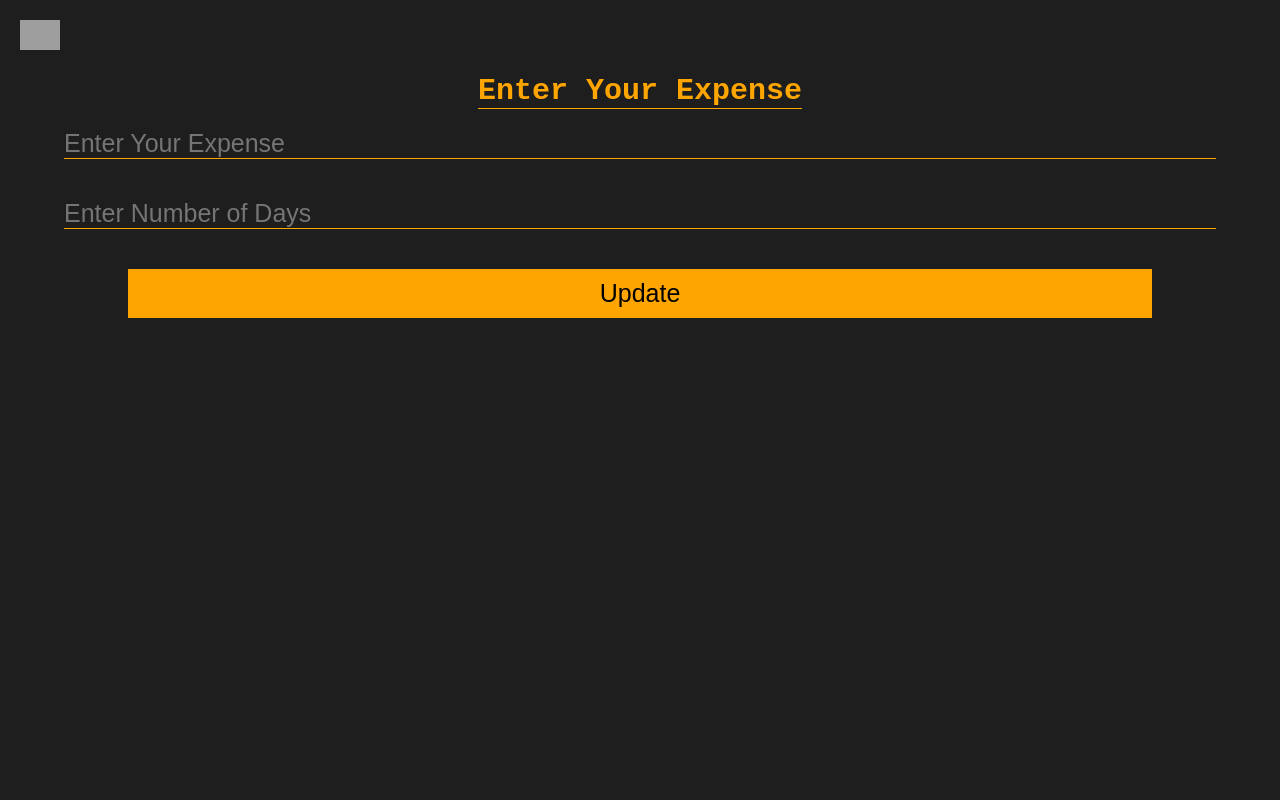
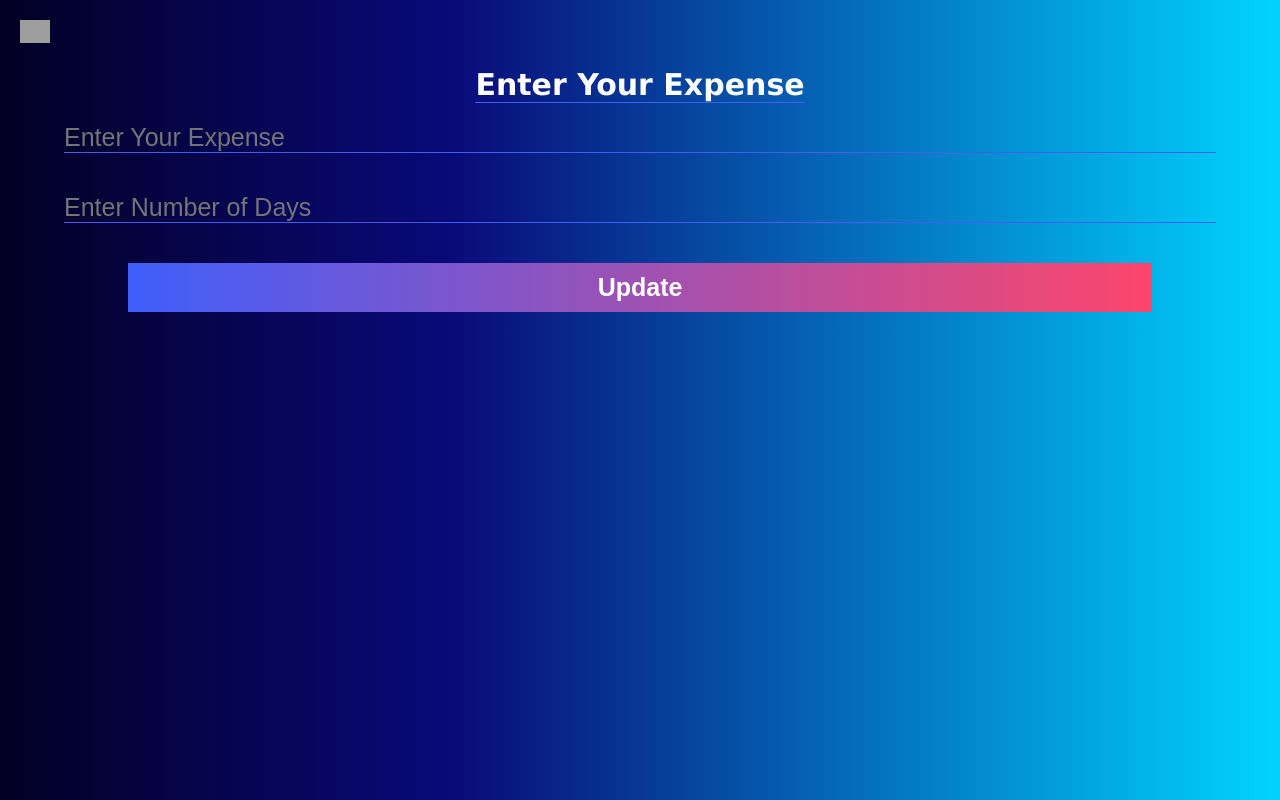
Before and after one commit to devansh1503/expense-tracker, a React (Create React App) app: page / in a window 1280 px wide. Both pictures are taken after a click on the picture 40 px from the left and 35 px from the top of the page. Built offline with nearby package versions, Linux system fonts and the light colour scheme; grey boxes are pictures that could not be loaded.

Commit message:
Changed UI and added new stats

```diff
--- a/src/App.css
+++ b/src/App.css
@@ -4,7 +4,9 @@
   box-sizing: border-box;
 }
 body{
-  background-color: rgb(30, 30, 30);
-  font-family: monospace;
+  background: rgb(2,0,36);
+  background: linear-gradient(90deg, rgba(2,0,36,1) 0%, rgba(9,9,121,1) 35%, rgba(0,212,255,1) 100%);
+  font-family: 'Lucida Sans', 'Lucida Sans Regular', 'Lucida Grande', 'Lucida Sans Unicode', Geneva, Verdana, sans-serif;
   display: flex;
+  overflow-x: hidden;
 }
--- a/src/App.js
+++ b/src/App.js
@@ -9,15 +9,20 @@ import Report from './Components.js/Report';
 function App() {
   const [formamount, setAmount] = useState(false)
   const [updateHistory, setUpdateHistory] = useState(false)
+  useEffect(()=>{
+    localStorage.setItem('start_amount', 12331)
+    const d = new Date('2024-02-07')
+    localStorage.setItem('start_timestamp', d.getTime())
+  },[])
 
   return (
     <div className="App">
-      <img src='https://www.clipartmax.com/png/full/36-365828_navbar-toggle-icon-menu-hamburger-png-white.png' style={{width:'40px', margin:'20px'}} onClick={()=>{setAmount(!formamount)}}></img>
+      <img src='https://www.clipartmax.com/png/full/36-365828_navbar-toggle-icon-menu-hamburger-png-white.png' style={{width:'30px', margin:'20px'}} onClick={()=>{setAmount(!formamount)}}></img>
       {formamount &&<FormAmount setAmount={setAmount}/>}
       {!formamount && <AmountLeft updateHistory={updateHistory}/>}
       {!formamount && <Deduct setUpdateHistory={setUpdateHistory} updateHistory={updateHistory}/>}
       {!formamount && <Record updateHistory={updateHistory}/>}
-      {!formamount && <Report updateHistory={updateHistory}/>}
+      {!formamount && localStorage.getItem('history') && <Report updateHistory={updateHistory}/>}
     </div>
   );
 }
--- a/src/Components.js/AmountLeft.js
+++ b/src/Components.js/AmountLeft.js
@@ -6,9 +6,9 @@ function AmountLeft(props) {
         setAmt(localStorage.getItem('amount'))
     },[props.updateHistory])
   return (
-    <div style={{width:'100%', display:'flex', justifyContent:'center', alignItems:'center'}}>
-        <img src='https://cdn-icons-png.flaticon.com/512/217/217853.png' style={{width:'60px'}}></img>
-        <h1 style={{fontSize:'60px', color:'white'}}>{amt}</h1>
+    <div style={{width:'100%',display:'flex', alignItems:'center', marginLeft:'30px'}}>
+        <img src='https://cdn3.iconfinder.com/data/icons/pretty-office-part-11-reflection-style/512/cash.png' style={{width:'40px'}}></img>
+        <h1 style={{fontSize:'40px', color:'white'}}>{amt}</h1>
     </div>
   )
 }
--- a/src/Components.js/Deduct.js
+++ b/src/Components.js/Deduct.js
@@ -5,18 +5,22 @@ function Deduct(props) {
         width:'90%',
         background:'none',
         border:'none',
-        fontSize:'25px',
+        fontSize:'20px',
         margin:'20px',
-        borderBottom:'1px solid orange',
+        borderBottom:'1px solid #3f5efb',
         color:'white'
     }
     const btn = {
-        width:'80%',
-        fontSize:'25px',
+        fontSize:'20px',
+        fontWeight:'600',
+        width:'fit-content',
         margin:'20px',
-        backgroundColor:'orange',
+        color:'white',
+        backgroundImage:'linear-gradient(to right, rgba(63,94,251,1) 0%, rgba(252,70,107,1) 100%)',
         border:'none',
         padding: '10px',
+        paddingLeft:'20px',
+        paddingRight:'20px'
     }
     const amt = useRef();
     const reason = useRef();
--- a/src/Components.js/FormAmount.js
+++ b/src/Components.js/FormAmount.js
@@ -7,14 +7,16 @@ function FormAmount(props) {
         border:'none',
         fontSize:'25px',
         margin:'20px',
-        borderBottom:'1px solid orange',
+        borderBottom:'1px solid #3f5efb',
         color:'white'
     }
     const btn = {
         width:'80%',
         fontSize:'25px',
         margin:'20px',
-        backgroundColor:'orange',
+        fontWeight:'600',
+        color:'white',
+        backgroundImage:'linear-gradient(to right, rgba(63,94,251,1) 0%, rgba(252,70,107,1) 100%)',
         border:'none',
         padding: '10px',
     }
@@ -23,13 +25,15 @@ function FormAmount(props) {
     const onClick = () =>{
         if(!amt.current.value) return;
         localStorage.setItem('amount', +amt.current.value)
+        localStorage.setItem('start_amount', +amt.current.value)
         localStorage.setItem('time', +time.current.value)
+        localStorage.setItem('start_timestamp', Date.now())
         localStorage.removeItem('history')
         props.setAmount(false)
     }
   return (
     <div style={{display:'flex', flexDirection:'column', justifyContent:'center', alignItems:'center', width:'100vw'}}>
-        <h1 style={{color:'orange', fontSize:'30px', borderBottom:'1px solid orange'}}>Enter Your Expense</h1>
+        <h1 style={{color:'white', fontSize:'30px', borderBottom:'1px solid #3f5efb'}}>Enter Your Expense</h1>
         <input ref={amt} style={inpStyle} placeholder='Enter Your Expense'></input>
         <input ref={time} style={inpStyle} placeholder='Enter Number of Days'></input>
         <button style={btn} onClick={onClick}>Update</button>
--- a/src/Components.js/Record.js
+++ b/src/Components.js/Record.js
@@ -4,9 +4,10 @@ function Record(props) {
     const historyStyle = {
         display:'flex',
         flexDirection:'column',
-        fontSize:'20px',
+        fontSize:'17px',
         color:'white',
-        marginLeft:'30px'
+        marginLeft:'5px',
+        fontWeight:'600'
     }
     const [his, setHis] = useState(JSON.parse(localStorage.getItem('history')))
     useEffect(()=>{
@@ -16,12 +17,12 @@ function Record(props) {
     <div style={{margin:'30px'}}>
         <h1 style={{fontSize:'30px', color:'white'}}>History</h1>
         {his ? his.slice(his.length-4, his.length).map((item)=>{
-            return <div style={{display:'flex', backgroundColor:'#4308E5', alignItems:'center', padding:'10px', margin:'10px'}}>
-                <img src='https://static.vecteezy.com/system/resources/previews/009/267/401/original/minus-sign-icon-free-png.png'
-                style={{width:'40px', height:'40px'}}></img>
+            return <div style={{display:'flex', backgroundColor:'#4308E5', alignItems:'center', padding:'10px', marginTop:'10px'}}>
+                {/* <img src='https://static.vecteezy.com/system/resources/previews/009/267/401/original/minus-sign-icon-free-png.png'
+                style={{width:'40px', height:'40px'}}></img> */}
                 <div style={historyStyle}>
                     <div>Rs.{item.amount}</div>
-                    <div>{item.reason}</div>
+                    <div style={{color:'#fc466b'}}>{item.reason}</div>
                 </div>
             </div>
         }): <div/>}
--- a/src/Components.js/Report.js
+++ b/src/Components.js/Report.js
@@ -25,8 +25,8 @@ function ExportToExcel({data, data2, fileName, btnText}){
     return buf;
   };
   const btnStyle = {
-    fontSize:'25px',
-    background:'#4308E5',
+    fontSize:'20px',
+    backgroundImage:'linear-gradient(to right, rgba(63,94,251,1) 0%, rgba(252,70,107,1) 100%)',
     color:'white',
     border:'none',
     padding:'15px',
@@ -41,25 +41,19 @@ function ExportToExcel({data, data2, fileName, btnText}){
   )
 }
 
-function Report(props) {
-    const [data, setData] = useState([])
-    const [maxamt, setMaxamt] = useState()
+function Stats(props){
     const [avg, setAvg] = useState()
+    const [daysLeft, setDaysLeft] = useState(0)
+
     useEffect(()=>{
-      const history = JSON.parse(localStorage.getItem('history'))
-      if(!history) return
-      const frequency = {}
-      var max = -1 * Math.min()
-      var max_amount = 0
-      history.forEach(element => {
-        frequency[element.amount] = frequency[element.amount]?frequency[element.amount]+1:1
-        if(max < frequency[element.amount]){
-          max = frequency[element.amount]
-          max_amount = element.amount
-        }
-      });
-      setMaxamt(max_amount)
-    },[props.updateHistory])
+      const curr = new Date()
+      const start = new Date(+localStorage.getItem('start_timestamp')) //start_timestamp can't be Date object, because in cache it will be stored as a string
+      curr.setHours(0,0,0,0)
+      start.setHours(0,0,0,0)
+      const diff = curr.getTime() - start.getTime()
+      const days = Math.floor(diff/(1000*60*60*24))
+      setDaysLeft(days)
+    },[])
 
     useEffect(()=>{
       const history = JSON.parse(localStorage.getItem('history'))
@@ -79,36 +73,98 @@ function Report(props) {
       })
       totalsum += sum
       daily.push({"date":date, "amount":sum})
-      setData(daily)
       setAvg(totalsum/(daily.length-1))
     },[props.updateHistory])
 
     const outerStyle = {
       display:'flex',
+      justifyContent:'space-between',
+      alignItems:'center',
       color:'white',
-      marginTop:'15px',
-      justifyContent:'center',
-      alignItems:'center'
+      marginBottom:'25px',
+      fontSize:'20px',
+      fontWeight:'600',
+      width:'100%'
     }
     const valueStyle = {
       marginLeft:'25px',
-      color:'orange'
+      color:'rgba(131,58,180,1)'
+    }
+    const mainStyle = {
+      position:'fixed',
+      top:'20%',
+      left:'10%',
+      width:'80%',
+      padding:"20px",
+      borderRadius:'20px',
+      backgroundImage:'linear-gradient(to right, rgba(131,58,180,1) 0%, rgba(253,29,29,1) 50%, rgba(252,176,69,1) 100%)',
+      boxShadow: '10px 10px 20px black'
+
+    }
+  return (
+    <div style={mainStyle}>
+      <div style={{width:'100%', display:'flex', justifyContent:'flex-end'}}>
+        <img src='https://static.vecteezy.com/system/resources/previews/017/178/078/original/cross-check-symbol-on-transparent-background-free-png.png' style={{width:'25px', marginBottom:'5px'}} onClick={()=>{props.setStats(false)}}></img>
+      </div>
+      <div style={outerStyle}>
+        <p>Average Daily-</p>
+        <p style={valueStyle}>Rs.{Math.round(avg)}</p>
+      </div>
+      <div style={outerStyle}>
+        <p>Predicted Expense Monthly-</p>
+        <p style={valueStyle}>Rs.{Math.round(avg)*+(localStorage.getItem('time'))}</p>
+      </div>
+      <div style={outerStyle}>
+        <p>Predicted Expense For Remaining Days-</p>
+        <p style={valueStyle}>Rs.{Math.round(avg)*(+localStorage.getItem('time')-daysLeft)}</p>
+      </div>
+      <div style={outerStyle}>
+        <p>Predicted Savings-</p>
+        <p style={valueStyle}>Rs.{(+localStorage.getItem('start_amount')) - Math.round(avg)*+(localStorage.getItem('time'))}</p>
+      </div>
+    </div>
+  )
+}
+
+function Report(props) {
+    const [data, setData] = useState([])
+    const [stats, setStats] = useState(false)
+    useEffect(()=>{
+      const history = JSON.parse(localStorage.getItem('history'))
+      if(!history) return
+      const daily = []
+      var date = ""
+      var sum = 0
+      var totalsum = 0
+      history.forEach(element => {
+        if(element.date !== date){
+          daily.push({"date":date, "amount":sum})
+          totalsum += sum
+          date = element.date
+          sum = 0
+        }
+        sum += (+element.amount)
+      })
+      totalsum += sum
+      daily.push({"date":date, "amount":sum})
+      setData(daily)
+    },[props.updateHistory])
+
+    const btnStyle = {
+      fontSize:'20px',
+      backgroundImage:'linear-gradient(to right, rgba(63,94,251,1) 0%, rgba(252,70,107,1) 100%)',
+      color:'white',
+      border:'none',
+      padding:'15px',
+      borderRadius:'25px',
+      marginBottom:'25px'
     }
   return (
     <div style={{margin:'30px'}}>
-      <div style={outerStyle}>
-        <h1>Most Common Expense-</h1>
-        <h1 style={valueStyle}>Rs.{maxamt}</h1>
-      </div>
-      <div style={outerStyle}>
-        <h1>Average Daily-</h1>
-        <h1 style={valueStyle}>Rs.{Math.round(avg)}</h1>
-      </div>
-      <div style={outerStyle}>
-        <h1>Predicted Expense Monthly-</h1>
-        <h1 style={valueStyle}>Rs.{Math.round(avg)*30}</h1>
-      </div>
+
       <div style={{marginTop:'25px'}}>
+        {stats && <Stats setStats={setStats}/>}
+        <button style={btnStyle} onClick={()=>{setStats(true)}}>Show Stats</button>
         <ExportToExcel data={JSON.parse(localStorage.getItem('history'))} data2={data} fileName="history_of_expenses" btnText="Download History"/>
       </div>
     </div>
```
